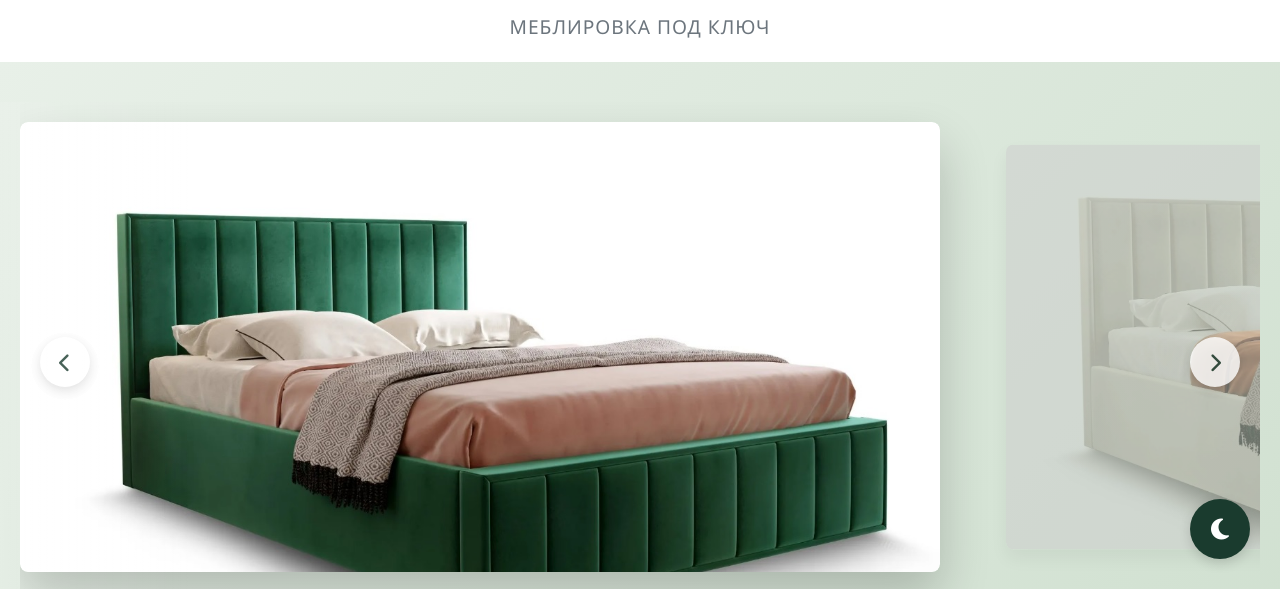
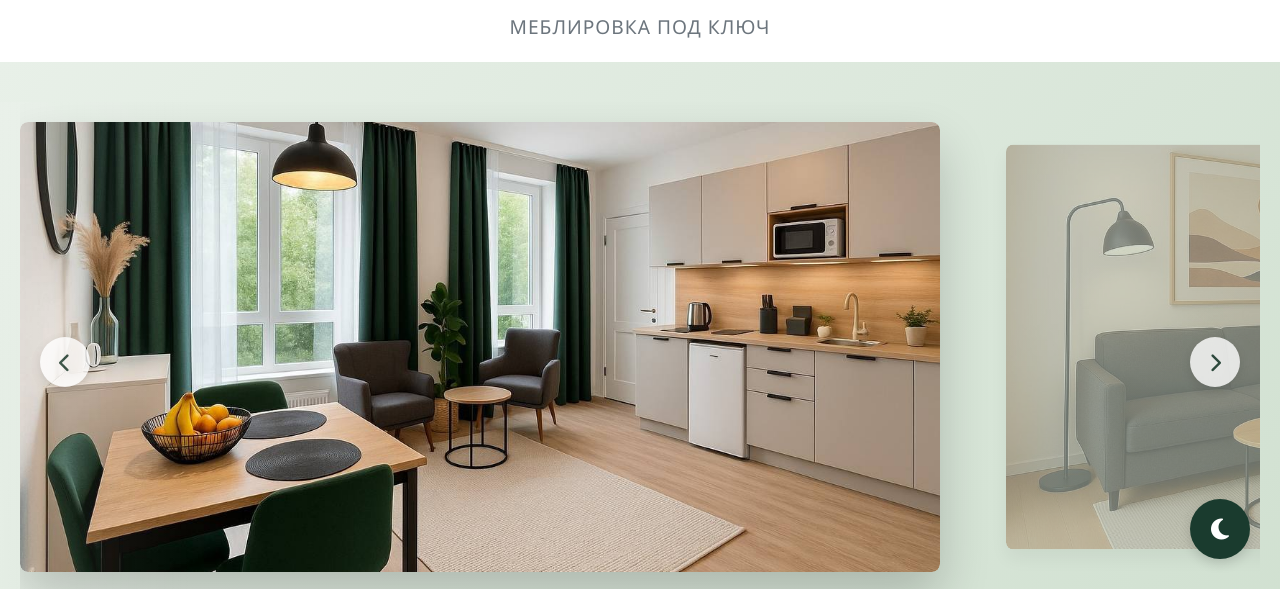
Before and after one commit to kirill5564/mebel-project, a plain HTML site: page index.html in a window 1280 px wide. Shown: the part 211-800 px from the top of the page. Drawn offline with Linux system fonts and the light colour scheme.

Commit message:
Update index.html

```diff
--- a/index.html
+++ b/index.html
@@ -1917,13 +1917,13 @@
             }
         });
 
-        // Данные для карусели
+        // Данные для карусели (обновленные фотографии)
         const images = [
-            { src: 'image/2.jpg', alt: 'Интерьер 1' },
-            { src: 'image/3.jpg', alt: 'Интерьер 2' },
-            { src: 'image/4.jpg', alt: 'Интерьер 3' },
-            { src: 'image/2.jpg', alt: 'Интерьер 4' },
-            { src: 'image/3.jpg', alt: 'Интерьер 5' }
+            { src: 'image/photo_5296549619733042398_y (1).jpg', alt: 'Интерьер 1' },
+            { src: 'image/photo_5296549619733042393_y.jpg', alt: 'Интерьер 2' },
+            { src: 'image/photo_5296549619733042394_y (1).jpg', alt: 'Интерьер 3' },
+            { src: 'image/photo_5296549619733042395_y.jpg', alt: 'Интерьер 4' },
+            { src: 'image/photo_5296549619733042397_y.jpg', alt: 'Интерьер 5' }
         ];
 
         // Создаем карусель
```
